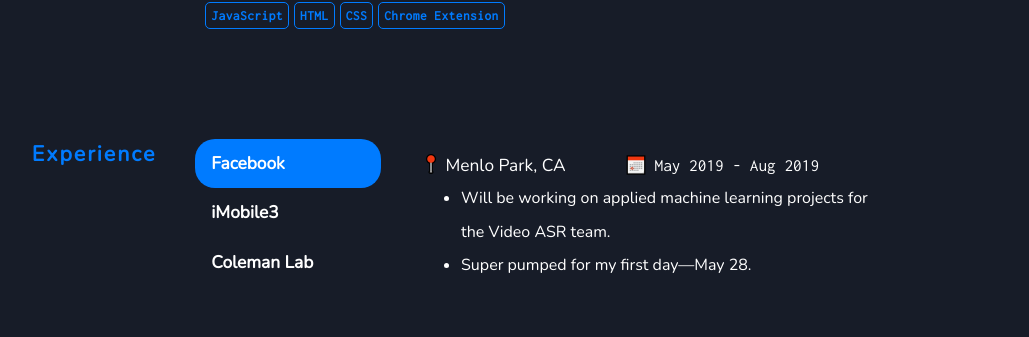
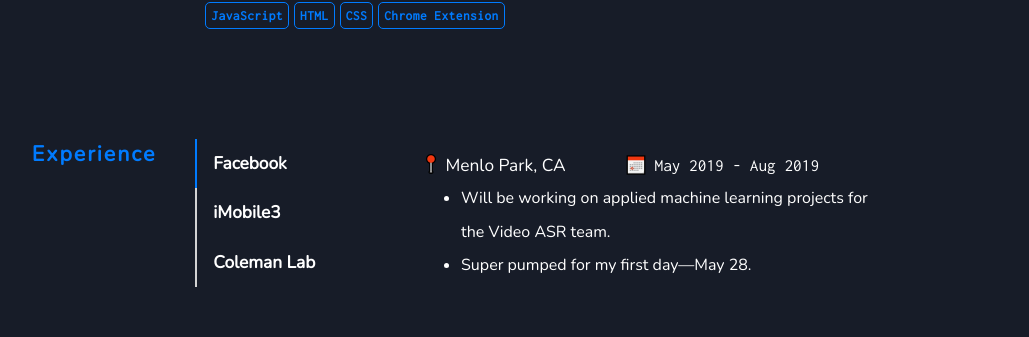
Before and after one commit to znields/znields.com, a React (Create React App) app: page / in a window 1280 px wide. Shown: the part 2406-2743 px from the top of the page, without its empty margins (60-1089 px from the left). Built offline with nearby package versions, Linux system fonts and the light colour scheme.

Commit message:
Updated Tabs

```diff
--- a/src/App.css
+++ b/src/App.css
@@ -1,6 +1,17 @@
 html, body {
     max-width: 100%;
     overflow-x: hidden;
+}
+
+.nav-link.active {
+    border: solid rgb(0, 123, 255);
+    border-width: 0 0 0 2px;
+}
+
+.nav-link {
+    text-decoration: none;
+    border: solid lightgray;
+    border-width: 0 0 0 2px;
 }
 
 ::selection {
--- a/src/components/Tabs.jsx
+++ b/src/components/Tabs.jsx
@@ -23,7 +23,6 @@
   },
   company: {
     fontWeight: 'bold',
-    borderRadius: '0',
   },
 };
 
@@ -43,7 +42,6 @@
     const { key } = this.state;
     const { day } = dayStore;
     const color = day ? 'black' : 'white';
-    const backgroundColor = day ? 'lightgrey' : 'rgb(0, 123, 255)';
 
     return (
       <Tab.Container defaultActiveKey={key}>
@@ -54,9 +52,7 @@
                 <Nav.Item key={job.company} onClick={() => { this.setState({ key: job.company }); }}>
                   <Nav.Link
                     eventKey={job.company}
-                    style={{
-                      ...style.company, backgroundColor: key === job.company ? backgroundColor : 'inherit', borderRadius: '20px', color,
-                    }}
+                    style={{ ...style.company, color }}
                   >
                     {job.company}
                   </Nav.Link>
```
